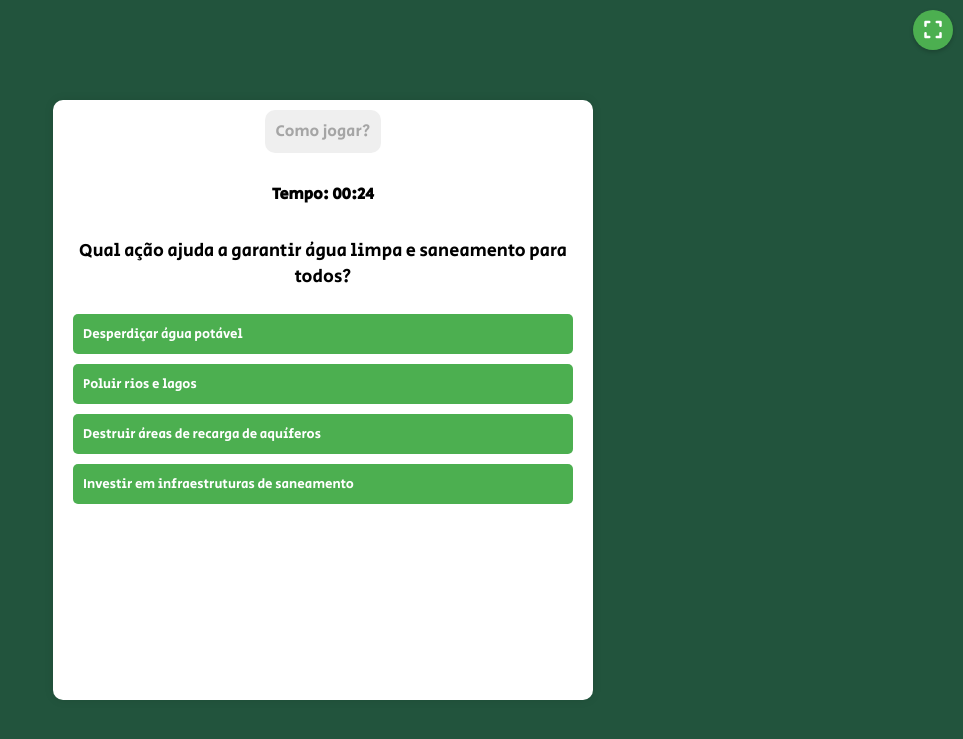
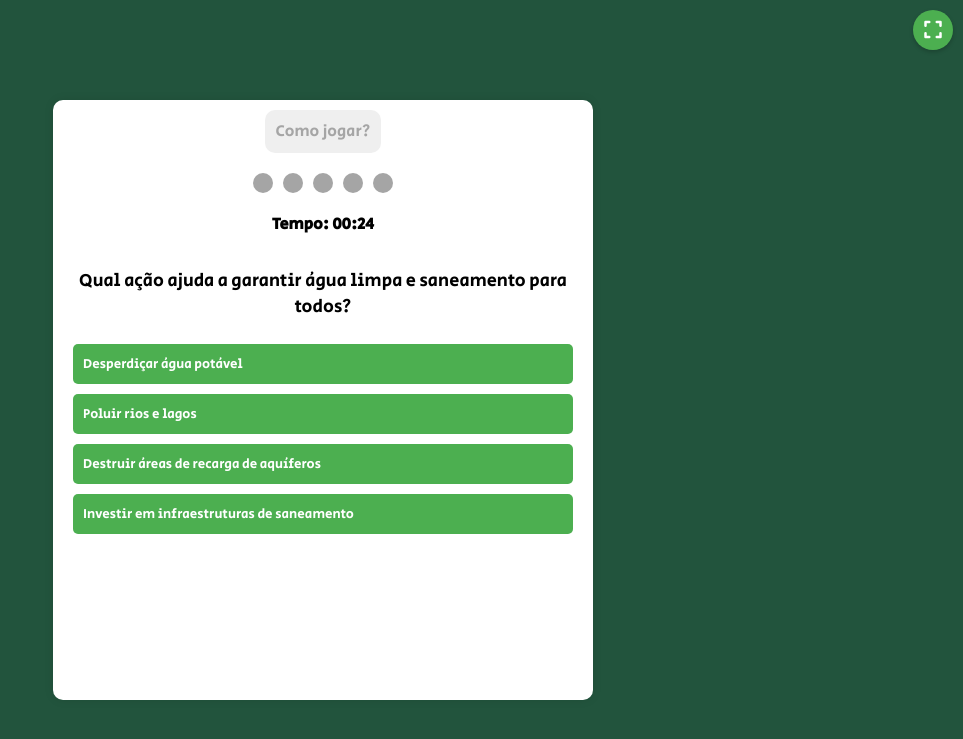
Before and after one commit to italovarzone/eco-games, a PHP site: page /jogos/quiz/index.html in a window 1280 px wide. Shown: the top 739 px of the page, without its empty margins (317-1280 px from the left). Run offline with PHP 8.4, Linux system fonts and the light colour scheme.

Commit message:
feat: Melhora visualização do jogo quiz.

```diff
--- a/src/jogos/quiz/css/style.css
+++ b/src/jogos/quiz/css/style.css
@@ -40,6 +40,11 @@ body {
     max-width: 600px;
 }
 
+#header-quiz {
+    display: flex;
+    flex-direction: column;
+}
+
 #quiz-container {
     display: flex;
     flex-direction: column;
@@ -54,6 +59,22 @@ body {
     padding-bottom: 32px;
     font-size: 16px;
     font-weight: bold;
+}
+
+.progress-container {
+    display: flex;
+    justify-content: center;
+    align-items: center;
+    margin-top: 10px;
+    gap: 10px; /* Espaço entre os planetas */
+}
+
+.planet {
+    width: 20px; /* Largura do planeta */
+    height: 20px; /* Altura do planeta */
+    border-radius: 50%; /* Faz o planeta ser um círculo */
+    background-color: #a5a5a5; /* Cinza padrão */
+    transition: background-color 0.3s ease; /* Transição suave para a cor */
 }
 
 #help-button {
--- a/src/jogos/quiz/index.html
+++ b/src/jogos/quiz/index.html
@@ -20,6 +20,7 @@
         <div class="container-button-help">
           <button id="help-button" onclick="showHelp()">Como jogar?</button>
         </div>
+        <div id="progress-container" class="progress-container"></div>
       </div>
       <div id="quiz-container-questions" style="display: none;">
         <div id="timer">Tempo restante: 20 s</div>
```
Also changed, not shown: src/jogos/quiz/js/app.js (+31 -7 lines), 1 other file.
